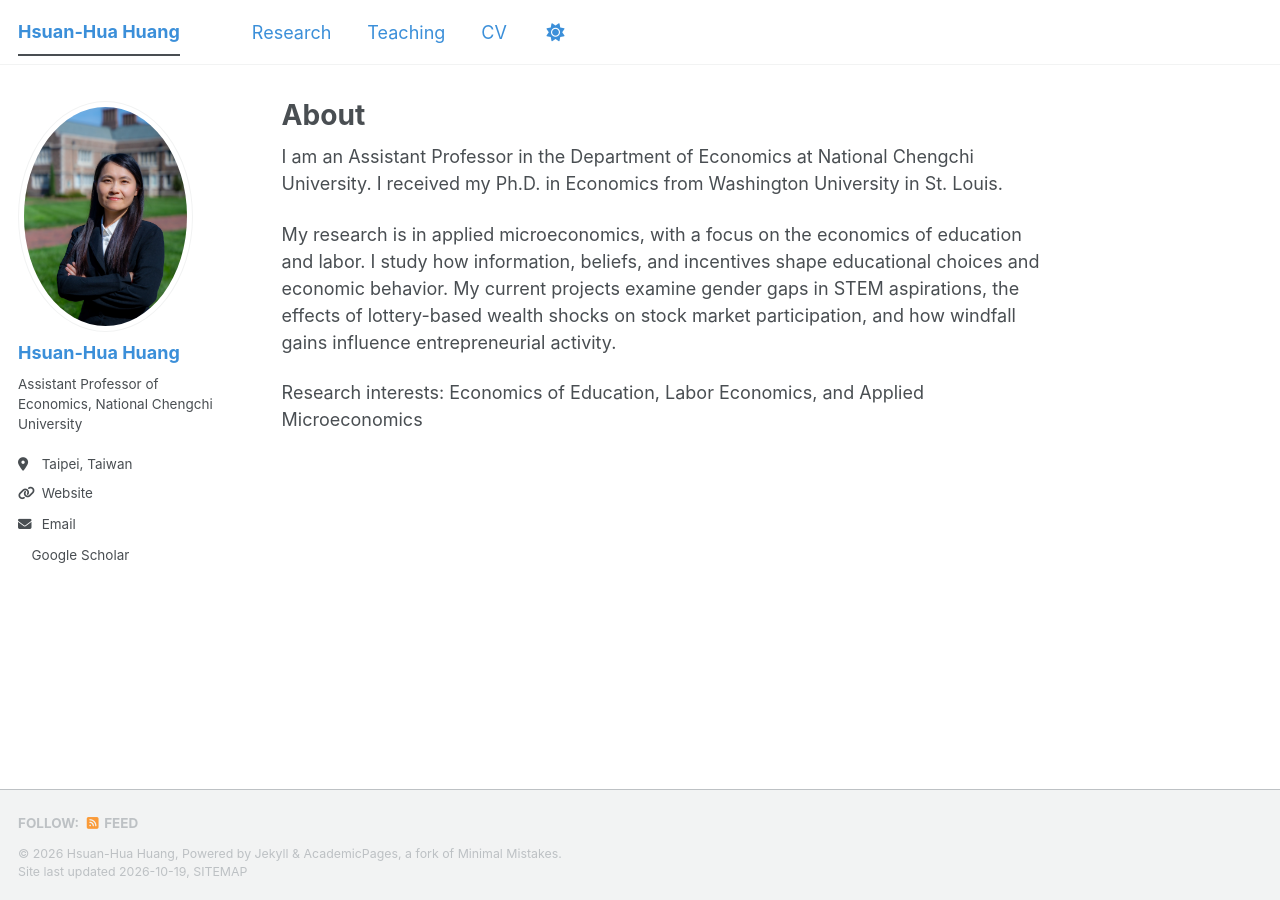
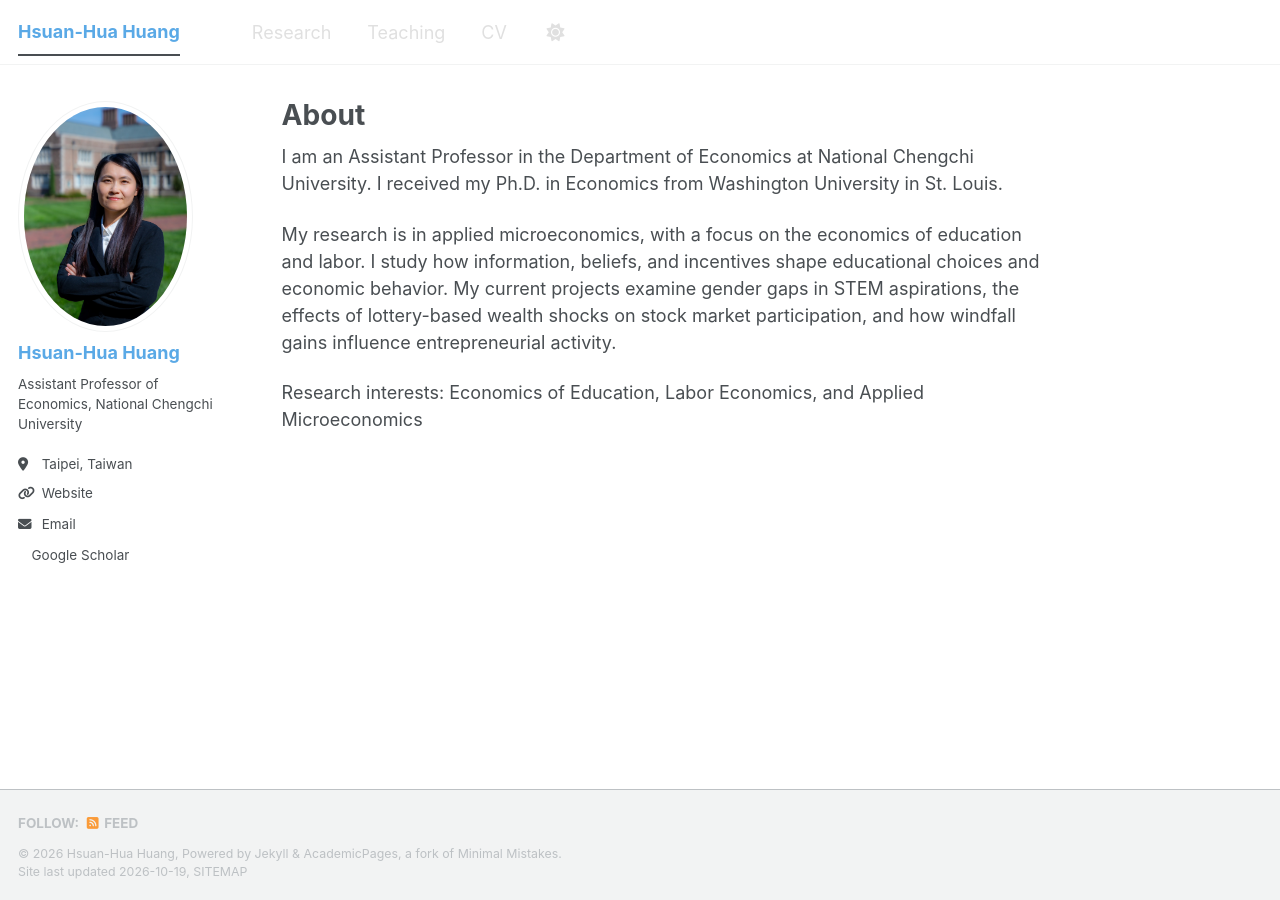
Before and after one commit to hsuanhua-huang/hsuanhua-huang, a Jekyll site: the page built from _pages/about.md, in a window 1280 px wide. Built offline with Jekyll 4.4.1, drawn with Linux system fonts in a browser that asks for light colours; a style sheet for code colours, icons or effects is not loaded.

Commit message:
Update main.scss

```diff
--- a/assets/css/main.scss
+++ b/assets/css/main.scss
@@ -37,24 +37,22 @@
     "layout/sidebar"
 ;
 
-/* ===== 自訂顏色 ===== */
-
-/* 上方選單：Research、Teaching、CV */
+/* 上方選單 */
 .greedy-nav .visible-links a {
-  color: #3b8fd9 !important;
+  color: #e0e0e0 !important;
 }
 
-/* 左上角的網站名稱 */
+/* 左上角名字 */
 .greedy-nav .visible-links .masthead__menu-item--lg a {
-  color: #3b8fd9 !important;
+  color: #5aa9e6 !important;
 }
 
-/* 選單下方的底線（滑鼠移過去或目前所在頁面） */
+/* 選單底線 */
 .greedy-nav .visible-links a:before {
-  background: #3b8fd9 !important;
+  background: #5aa9e6 !important;
 }
 
-/* 左側欄照片下方的名字 */
+/* 照片下方名字 */
 .author__name {
-  color: #3b8fd9 !important;
+  color: #5aa9e6 !important;
 }
```
